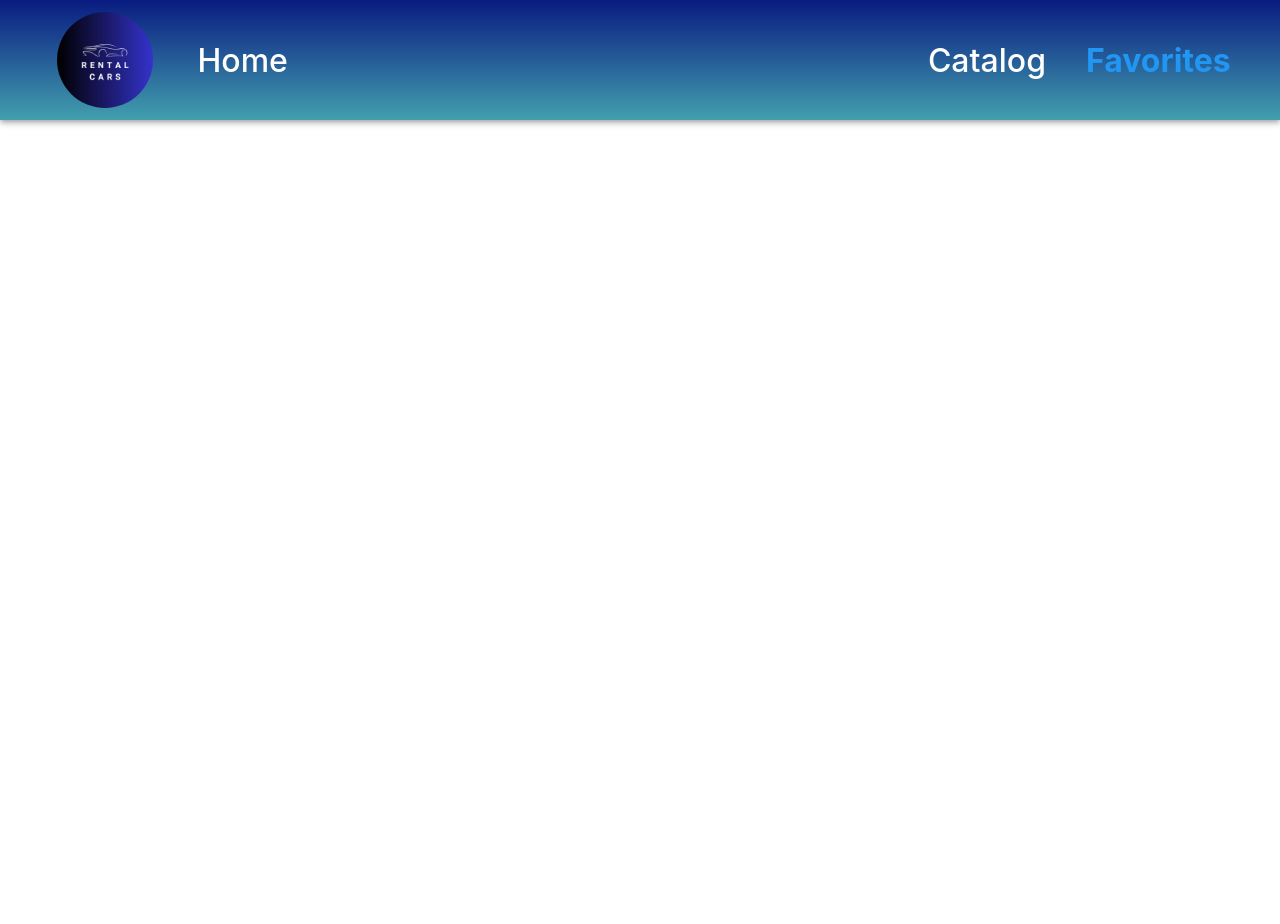
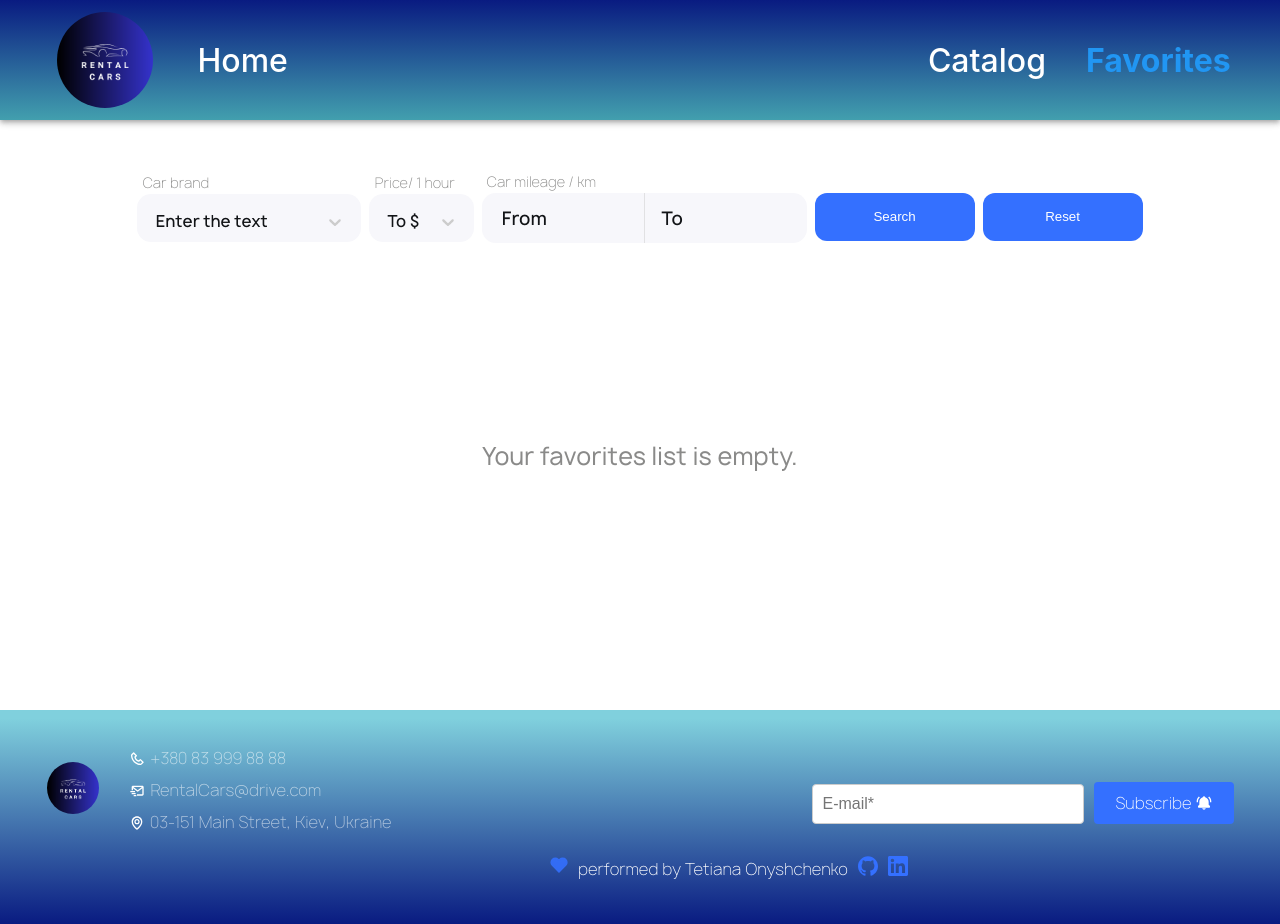
Before and after one commit to Tetiana892/rental-car, a React (Create React App) app: page /favorites in a window 1280 px wide. Before the commit the page ends 800 px from the top, so only its background shows below. Built offline with nearby package versions, Linux system fonts and the light colour scheme.

Commit message:
add page favorites

```diff
--- a/src/components/Modal/Modal.jsx
+++ b/src/components/Modal/Modal.jsx
@@ -35,7 +35,8 @@ const Modal = ({ isOpen, onClose, children, id, advert }) => {
         <ModalInfo advert={advert} />
         {children}
       </ModalContainer>
-    </Overlay>
+    </Overlay>,
+    document.body
   );
 };
 
--- a/src/pages/Favorites/Favorites.jsx
+++ b/src/pages/Favorites/Favorites.jsx
@@ -1,7 +1,132 @@
+import React, { useEffect, useState } from 'react';
+import { useSelector } from 'react-redux';
+import { getSelectorFavorites } from '../../redux/favorites/selector';
+import { ToastContainer } from 'react-toastify';
+import AdvertItem from '../../components/AdvertItem/AdvertItem';
+import FilteredForm from 'components/FilterForm/FilterForm';
+import AdvertList from 'components/AdvertList/AdvertList';
+import Footer from 'components/Footer/Footer';
+import {
+  Container,
+  EmptyFavorites,
+  EmptyFavoritesMessage,
+  FilteredContainer,
+} from './Favorites.styled';
+
 const Favorites = () => {
+  const favorites = useSelector(getSelectorFavorites);
+  const [filters, setFilters] = useState({
+    make: '',
+    filteredPrices: [],
+    minMileage: '',
+    maxMileage: '',
+  });
+  const [filteredAdverts, setFilteredAdverts] = useState(null);
+  const [isFiltering, setIsFiltering] = useState(false);
+
+  useEffect(() => {
+    if (isFiltering) {
+      if (
+        filters.make ||
+        filters.filteredPrices.length > 0 ||
+        filters.minMileage ||
+        filters.maxMileage
+      ) {
+        const filteredAdverts = favorites.filter(advert => {
+          if (filters.make && advert.make !== filters.make.value) {
+            return false;
+          }
+          if (
+            filters.filteredPrices.length > 0 &&
+            !filters.filteredPrices.some(
+              priceObj => priceObj.value === advert.rentalPrice.replace('$', '')
+            )
+          ) {
+            return false;
+          }
+          if (filters.minMileage && advert.mileage < filters.minMileage) {
+            return false;
+          }
+          if (filters.maxMileage && advert.mileage > filters.maxMileage) {
+            return false;
+          }
+          return true;
+        });
+
+        setFilteredAdverts(filteredAdverts);
+      } else {
+        setFilteredAdverts([]);
+      }
+
+      return;
+    }
+  }, [filters, favorites, isFiltering]);
+
+  const makes = [...new Set(favorites.map(advert => advert.make))];
+  const prices = [
+    ...new Set(favorites.map(advert => advert.rentalPrice.replace('$', ''))),
+  ];
+  const mileage = [...new Set(favorites.map(advert => advert.mileage))];
+  const minMileage = Math.min(...mileage);
+  const maxMileage = Math.max(...mileage);
+
+  const handleResetClick = () => {
+    setFilters({
+      make: '',
+      filteredPrices: [],
+      minMileage: '',
+      maxMileage: '',
+    });
+    setIsFiltering(false);
+  };
+
   return (
     <>
-      <div></div>
+      <Container>
+        <FilteredContainer>
+          <FilteredForm
+            makes={makes}
+            prices={prices}
+            minMileage={minMileage}
+            maxMileage={maxMileage}
+            onFilterChange={newFilters => {
+              setFilters(newFilters);
+              setIsFiltering(true);
+            }}
+            filters={filters}
+            onResetClick={handleResetClick}
+          />
+        </FilteredContainer>
+        {favorites.length === 0 ? (
+          <EmptyFavorites>
+            <EmptyFavoritesMessage>
+              Your favorites list is empty.
+            </EmptyFavoritesMessage>
+          </EmptyFavorites>
+        ) : (
+          <>
+            {isFiltering ? (
+              filteredAdverts !== null && filteredAdverts.length > 0 ? (
+                <AdvertList filteredAdverts={filteredAdverts} />
+              ) : (
+                <EmptyFavorites>
+                  <EmptyFavoritesMessage>
+                    No matching favorites found.
+                  </EmptyFavoritesMessage>
+                </EmptyFavorites>
+              )
+            ) : (
+              favorites.map((advert, index) => (
+                <div key={advert.id}>
+                  <AdvertItem advert={advert} index={index} />
+                </div>
+              ))
+            )}
+          </>
+        )}
+      </Container>
+      <ToastContainer />
+      <Footer />
     </>
   );
 };
--- /dev/null
+++ b/src/pages/Favorites/Favorites.styled.js
@@ -0,0 +1,29 @@
+import styled from '@emotion/styled';
+
+export const Container = styled.div`
+  display: flex;
+  flex-wrap: wrap;
+  min-height: 65vh;
+  grid-gap: 29px;
+  padding-bottom: 20px;
+  max-width: 1184px;
+  margin: 0 auto;
+  margin-bottom: 50px;
+`;
+
+export const FilteredContainer = styled.div`
+  margin: 0 auto;
+`;
+
+export const EmptyFavorites = styled.div`
+  display: flex;
+  flex-direction: column;
+  align-items: center;
+  margin: 0 auto;
+`;
+
+export const EmptyFavoritesMessage = styled.p`
+  font-size: 24px;
+  font-family: ManropeRegular;
+  color: rgba(138, 138, 137, 1);
+`;
```
